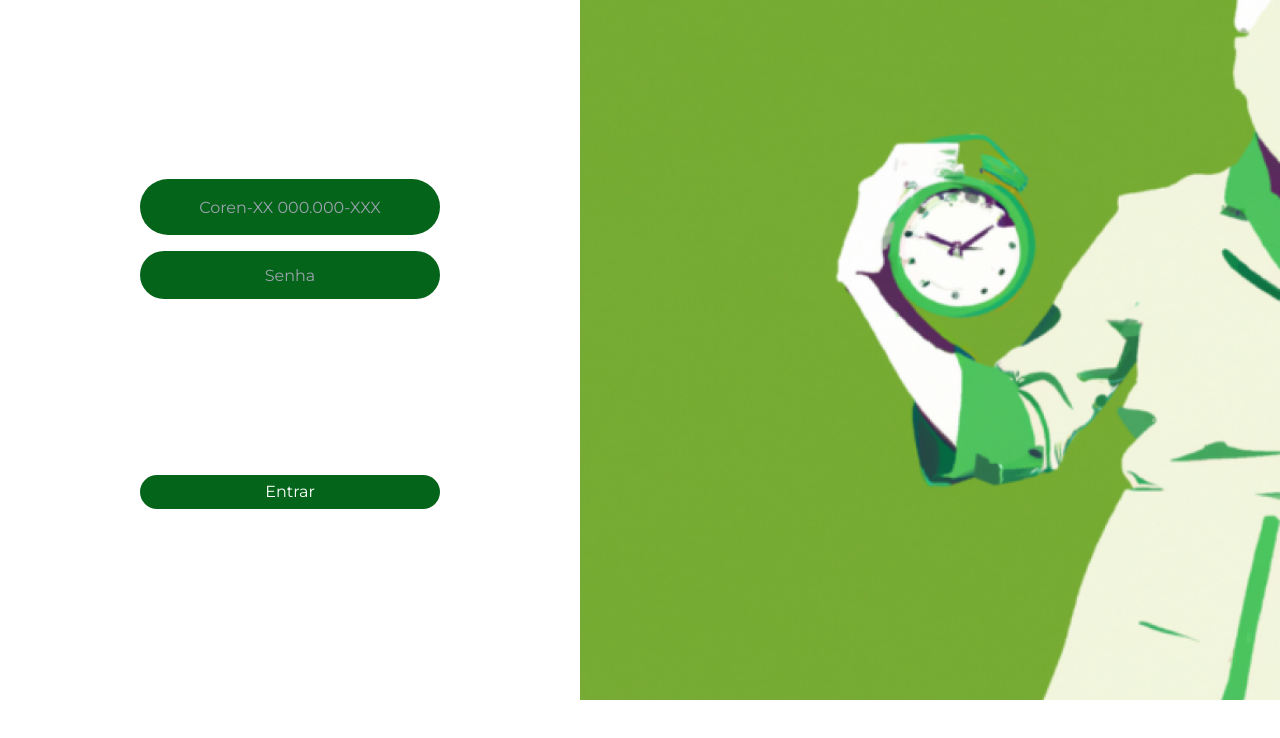
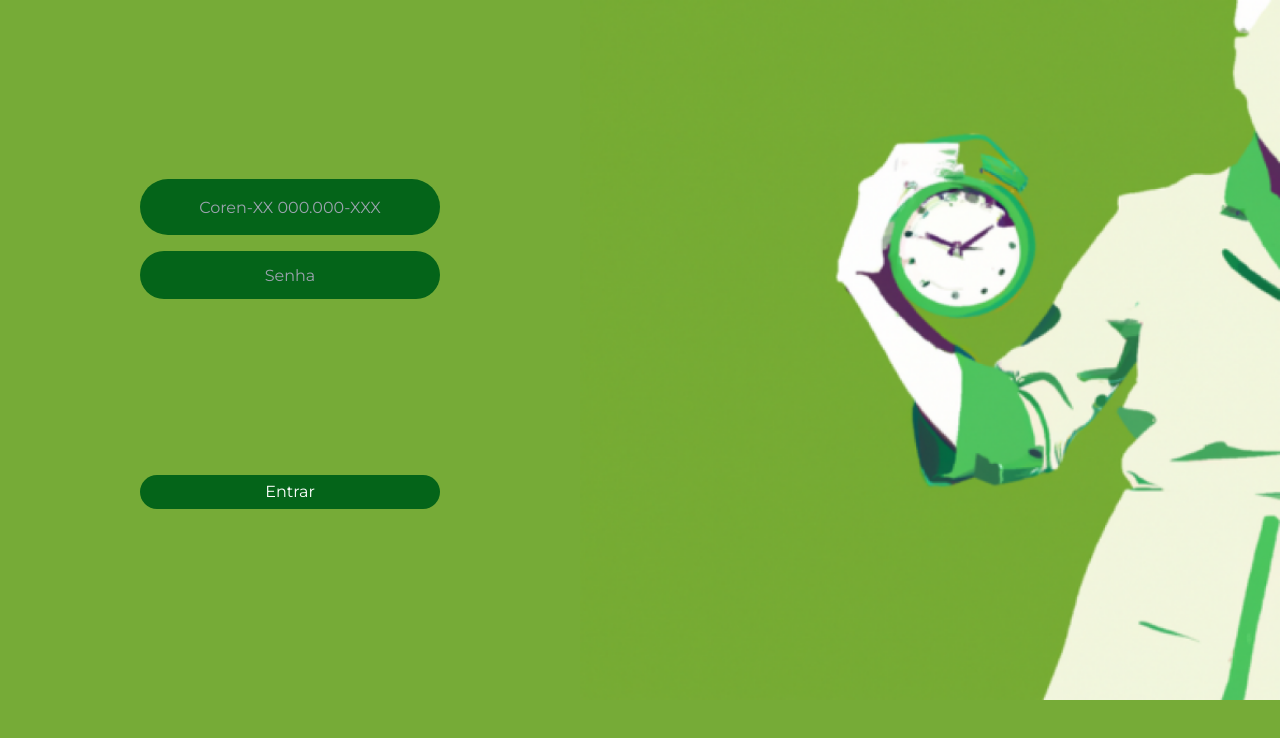
Before and after one commit to Kayk-Rios/Decubtech-Front-End, a Next.js app: page / in a window 1280 px wide. Shown: the top 738 px of the page. Built offline with nearby package versions, Linux system fonts and the light colour scheme.

Commit message:
style:corPadraoDefundo

```diff
--- a/src/app/globals.css
+++ b/src/app/globals.css
@@ -2,21 +2,12 @@
 @tailwind components;
 @tailwind utilities;
 
-:root {
-  --background: #ffffff;
-  --foreground: #171717;
-}
 
-@media (prefers-color-scheme: dark) {
-  :root {
-    --background: #76AB37;
-    --foreground: #046419;
-  }
-}
+
+
 
 body {
-  color: var(--foreground);
-  background: var(--background);
+ background: #76AB37 ;
 }
 
 @layer utilities {
```
